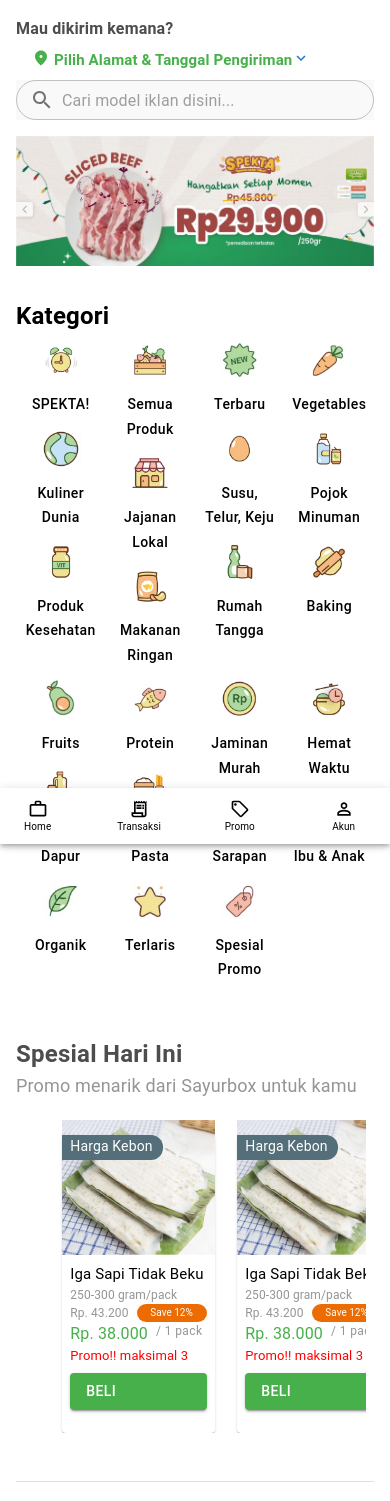
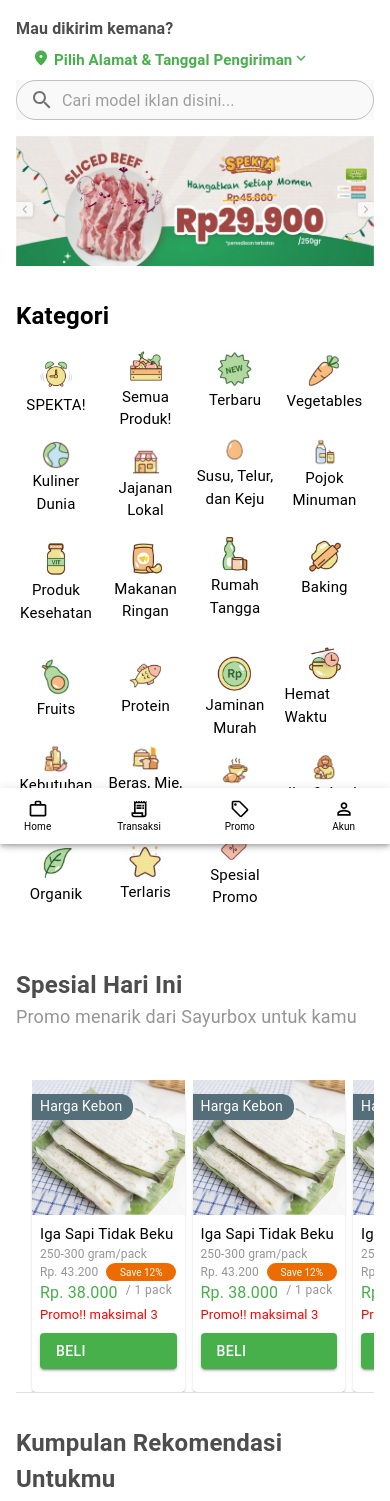
Before and after one commit to sugiatiismail/iklanin, a React (Create React App) app: page / in a window 390 px wide. Shown: the top 1501 px of the page. Built offline with nearby package versions, Linux system fonts and the light colour scheme.

Commit message:
Penambahan Responsive

```diff
--- a/src/component/HargaSpesial.js
+++ b/src/component/HargaSpesial.js
@@ -1,7 +1,6 @@
 import Typography from '@mui/material/Typography';
 import Box from '@mui/material/Box';
 import Container from "@mui/material/Container";
-import Grid from "@mui/material/Grid";
 import React from "react";
 // import harga from '../component/image/harga.png';
 import Stack from '@mui/material/Stack';
@@ -52,31 +51,25 @@
 
     return (
         <Box paddingTop={6}>
-            <Container   >
-                <Stack>
+            <Container  >
+                <Stack >
                     <Typography fontSize='24px' fontWeight='bold' color='#4D4D4D'>Spesial Hari Ini</Typography>
                     <Typography paddingBottom={2} fontSize='18px' color='#959595'>Promo menarik dari Sayurbox untuk kamu</Typography>
                 </Stack>
-                <Grid container spacing={isDesktop? 0: 3.5} columnSpacing={isDesktop ? 0 : -1} marginBottom={6}
-                >
-                    <Box  maxWidth sx={{
-                        display: 'flex',
-                        overflowX:isDesktop ? 'block': 'auto',
-                        justifyContent:'center',
+                <Box maxWidth sx={{
+                    display: 'flex',
+                    overflowX: isDesktop ? 'block' : 'auto',
+                    justifyContent: 'center', alignItems: 'center'
 
-                    }}>
+                }}>
+                    <Stack marginRight={ isDesktop ? 4.3 : 0} spacing={isDesktop ? -4.5 : -3} maxWidth direction='row' >
                         {hargakebon.map(item => (
-                            <Grid item key={item.id} xs={6} md={1.7} lg={1.7}>
-                                <Box ml= {isDesktop ? 0:70 } sx={{ display: 'flex', justifyContent: 'center' }}>
-                                    <GardenProduct
-                                    />
-                                </Box>
-                            </Grid>
+                            <GardenProduct />
                         ))}
-                    </Box>
-                </Grid>
-                <Divider />
-            </Container>
+                    </Stack>
+                </Box>
+            <Divider />
+        </Container>
         </Box >
     )
 }
--- a/src/component/Header.js
+++ b/src/component/Header.js
@@ -43,7 +43,7 @@
                 <Stack direction='row' mb={-2}>
                   <FmdGoodIcon sx={{ fontSize: 18, marginRight: 0.5, color:'#47b04b' }} />
                   <Typography fontSize={15} textAlign='center' fontWeight='bold' color='#47b04b'>Pilih Alamat & Tanggal Pengiriman</Typography>
-                  <KeyboardArrowDownIcon sx={{ fontSize: 18, marginRight: 0.5 }} color="primary" />
+                  <KeyboardArrowDownIcon sx={{ fontSize: 18, marginRight: 0.5, color:'#47b04b' }}/>
                 </Stack>
               </Stack>
             }
--- a/src/component/Kategori.js
+++ b/src/component/Kategori.js
@@ -1,6 +1,5 @@
 import { Typography } from "@mui/material";
 import Box from '@mui/material/Box';
-import Button from '@mui/material/Button';
 import Container from "@mui/material/Container";
 import Grid from "@mui/material/Grid";
 import Stack from "@mui/material/Stack";
@@ -28,12 +27,15 @@
 import spromo from '../component/image/spromo.jpg';
 import hw from '../component/image/hw.jpg';
 import ia from '../component/image/ia.jpg';
-
+import useMediaQuery from '@mui/material/useMediaQuery';
+import createTheme from '@mui/material/styles/createTheme';
 
 
 
 
 export default function Kategori() {
+    const theme = createTheme();
+    const isDesktop = useMediaQuery(theme.breakpoints.up('sm'));
 
 
     return (
@@ -41,182 +43,145 @@
             <Container >
                 <Typography fontSize='24px' fontWeight='bold'>Kategori</Typography>
                 <Grid container>
-                        <Grid item xs={3} md={1.5}  lg={1.5}>
-                            <Stack>
-                                <Button>
-                                    <img src={spekta} alt="spekta" style={{ height: 40 }} />
-                                </Button>
-                                <Button sx={{textTransform:'none'}} color="inherit" variant="text">SPEKTA!</Button>
+                    <Grid item xs={3} md={1.5} lg={1.5}>
+                        <Stack spacing={3} alignItems='center' justifyContent='center' width={isDesktop ? 140 : 80} height={310}>
+                            <Stack alignItems='center'>
+                                <img src={spekta} alt="spekta" height={isDesktop ? 55 : 40} width={isDesktop ? 55 : 40} />
+                                <Typography color="inherit" fontSize='15px'>SPEKTA!</Typography>
                             </Stack>
-
-                            <Stack>
-                                <Button>
-                                <img src={kd} alt="kd" style={{ height: 40 }} />
-                                </Button>
-                                <Button sx={{textTransform:'none'}} color="inherit" variant="text">Kuliner Dunia</Button>
+                            <Stack alignItems='center' width={isDesktop ? 200:20}>
+                                <img src={kd} alt="kd" height={isDesktop ? 45 : 30} width={isDesktop ? 45 : 30} />
+                                <Typography color="inherit" fontSize='15px' textAlign='center'>Kuliner Dunia</Typography>
                             </Stack>
-
-                            <Stack>
-                                <Button>
-                                    <img src={pk} alt="pk" style={{ height: 40 }} />
-                                </Button>
-                                <Button sx={{textTransform:'none'}} color="inherit" variant="text">Produk Kesehatan</Button>
+                            <Stack alignItems='center' width={isDesktop ? 200:20}>
+                                <img src={pk} alt="pk" height={isDesktop ? 55 : 40} width={isDesktop ? 55 : 40} />
+                                <Typography color="inherit" fontSize='15px' textAlign='center'>Produk Kesehatan</Typography>
+                            </Stack>
                         </Stack>
                     </Grid>
 
-                        <Grid item xs={3} md={1.5}  lg={1.5}>
-                            <Stack>
-                                <Button>
-                                    <img src={sp} alt="sp" style={{ height: 40 }} />
-                                </Button>
-                                <Button sx={{textTransform:'none'}} color="inherit" variant="text">Semua Produk</Button>
+                    <Grid item xs={3} md={1.5} lg={1.5}>
+                        <Stack spacing={isDesktop? 3 : 2} alignItems='center' justifyContent='center' width={isDesktop ? 140 : 80}  height={isDesktop ? 310 : 300} >
+                            <Stack alignItems='center' width={isDesktop ? 200:20}>
+                                <img src={sp} alt="sp" height={isDesktop ? 55 : 40} width={isDesktop ? 55 : 40} />
+                                <Typography color="inherit" fontSize='15px' textAlign='center'>Semua Produk!</Typography>
                             </Stack>
-
-                            <Stack>
-                                <Button>
-                                    <img src={jl} alt="jl" style={{ height: 40 }} />
-                                </Button>
-                                <Button sx={{textTransform:'none'}} color="inherit" variant="text">Jajanan Lokal</Button>
+                            <Stack alignItems='center' width={isDesktop ? 200:20}>
+                                <img src={jl} alt="jl" height={isDesktop ? 45 : 30} width={isDesktop ? 45 : 30} />
+                                <Typography color="inherit" fontSize='15px' textAlign='center'>Jajanan Lokal</Typography>
                             </Stack>
-
-                            <Stack>
-                                <Button>
-                                    <img src={mr} alt="mr" style={{ height: 40 }} />
-                                </Button>
-                                <Button sx={{textTransform:'none'}} color="inherit" variant="text">Makanan Ringan</Button>
+                            <Stack alignItems='center' width={isDesktop ? 200:20}>
+                                <img src={mr} alt="mr" height={isDesktop ? 55 : 40} width={isDesktop ? 55 : 40} />
+                                <Typography color="inherit" fontSize='15px' textAlign='center'>Makanan Ringan </Typography>
+                            </Stack>
                         </Stack>
                     </Grid>
 
-                        <Grid item xs={3} md={1.5}  lg={1.5}>
-                            <Stack>
-                                <Button>
-                                    <img src={terbaru} alt="terbaru" style={{ height: 40 }} />
-                                </Button>
-                                <Button sx={{textTransform:'none'}} color="inherit" variant="text">Terbaru</Button>
+
+                    <Grid item xs={3} md={1.5} lg={1.5}>
+                        <Stack spacing={3} alignItems='center' justifyContent='center' height={isDesktop ? 310 : 300} width={isDesktop ? 140 : 80} >
+                            <Stack alignItems='center'>
+                                <img src={terbaru} alt="terbaru" height={isDesktop ? 55 : 40} width={isDesktop ? 55 : 40} />
+                                <Typography color="inherit" fontSize='15px'>Terbaru</Typography>
                             </Stack>
-
-                            <Stack>
-                                <Button>
-                                    <img src={stk} alt="stk" style={{ height: 40 }} />
-                                </Button>
-                                <Button sx={{textTransform:'none'}} color="inherit" variant="text">Susu, Telur, Keju</Button>
+                            <Stack alignItems='center' width={isDesktop ? 200:100}>
+                                <img src={stk} alt="stk" height={isDesktop ? 45 : 30} width={isDesktop ? 45 : 30} />
+                                <Typography color="inherit" fontSize='15px' textAlign='center'>Susu, Telur, dan Keju</Typography>
                             </Stack>
-
-                            <Stack>
-                                <Button>
-                                    <img src={rt} alt="rt" style={{ height: 40 }} />
-                                </Button>
-                                <Button sx={{textTransform:'none'}} color="inherit" variant="text">Rumah Tangga</Button>
+                            <Stack alignItems='center' width={isDesktop ? 200:20}>
+                                <img src={rt} alt="rt" height={isDesktop ? 55 : 40} width={isDesktop ? 55 : 40} />
+                                <Typography color="inherit" fontSize='15px' textAlign='center'>Rumah Tangga </Typography>
+                            </Stack>
                         </Stack>
                     </Grid>
 
-                        <Grid item xs={3} md={1.5}  lg={1.5}>
-                            <Stack>
-                                <Button>
-                                    <img src={vegetables} alt="vegetables" style={{ height: 40 }} />
-                                </Button>
-                                <Button sx={{textTransform:'none'}} color="inherit" variant="text">Vegetables</Button>
+
+
+                    <Grid item xs={3} md={1.5} lg={1.5}>
+                        <Stack spacing={3} alignItems='center' justifyContent='center' height={isDesktop ? 310 : 280} width={isDesktop ? 140 : 80}>
+                            <Stack alignItems='center'>
+                                <img src={vegetables} alt="vegetables" height={isDesktop ? 55 : 40} width={isDesktop ? 55 : 40} />
+                                <Typography color="inherit" fontSize='15px'>Vegetables</Typography>
                             </Stack>
-
-                            <Stack>
-                                <Button>
-                                    <img src={pm} alt="pm" style={{ height: 40 }} />
-                                </Button>
-                                <Button sx={{textTransform:'none'}} color="inherit" variant="text">Pojok Minuman</Button>
+                            <Stack alignItems='center' width={isDesktop ? 200:20}>
+                                <img src={pm} alt="pm" height={isDesktop ? 45 : 30} width={isDesktop ? 45 : 30} />
+                                <Typography color="inherit" fontSize='15px' textAlign='center'>Pojok Minuman</Typography>
                             </Stack>
-
-                            <Stack>
-                                <Button>
-                                    <img src={baking} alt="baking" style={{ height: 40 }} />
-                                </Button>
-                                <Button sx={{textTransform:'none'}} color="inherit" variant="text">Baking</Button>
+                            <Stack alignItems='center'>
+                                <img src={baking} alt="baking" height={isDesktop ? 55 : 40} width={isDesktop ? 55 : 40} />
+                                <Typography color="inherit" fontSize='15px'>Baking </Typography>
+                            </Stack>
                         </Stack>
                     </Grid>
 
-                        <Grid item xs={3} md={1.5}  lg={1.5}>
-                                <Stack>
-                                    <Button>
-                                        <img src={fruits} alt="fruits" style={{ height: 40 }} />
-                                    </Button>
-                                    <Button sx={{textTransform:'none'}} color="inherit" variant="text">Fruits</Button>
+
+                    <Grid item xs={3} md={1.5} lg={1.5}>
+                        <Stack spacing={3} alignItems='center' justifyContent='center'  height={isDesktop ? 310 : 275}  width={isDesktop ? 140 : 80} >
+                            <Stack alignItems='center'>
+                                <img src={fruits} alt="fruits" height={isDesktop ? 55 : 40} width={isDesktop ? 55 : 40} />
+                                <Typography color="inherit" fontSize='15px'>Fruits</Typography>
                             </Stack>
-
-                                <Stack>
-                                    <Button>
-                                        <img src={kdapur} alt="kdapur" style={{ height: 40 }} />
-                                    </Button>
-                                    <Button sx={{textTransform:'none'}} color="inherit" variant="text">Kebutuhan Dapur</Button>
+                            <Stack alignItems='center' width={isDesktop ? 200:20}>
+                                <img src={kdapur} alt="kdapur" height={isDesktop ? 45 : 30} width={isDesktop ? 45 : 30} />
+                                <Typography color="inherit" fontSize='15px' textAlign='center'>Kebutuhan Dapur</Typography>
                             </Stack>
-
-                                <Stack>
-                                    <Button>
-                                        <img src={organik} alt="organik" style={{ height: 40 }} />
-                                    </Button>
-                                    <Button sx={{textTransform:'none'}} color="inherit" variant="text">Organik</Button>
+                            <Stack alignItems='center'>
+                                <img src={organik} alt="organik" height={isDesktop ? 55 : 40} width={isDesktop ? 55 : 40} />
+                                <Typography color="inherit" fontSize='15px'>Organik </Typography>
+                            </Stack>
                         </Stack>
                     </Grid>
 
-                        <Grid item xs={3} md={1.5}  lg={1.5}>
-                            <Stack>
-                                <Button>
-                                    <img src={protein} alt="protein" style={{ height: 40 }} />
-                                </Button>
-                                <Button sx={{textTransform:'none'}} color="inherit" variant="text">Protein</Button>
+
+                    <Grid item xs={3} md={1.5} lg={1.5}>
+                        <Stack spacing={3} alignItems='center' justifyContent='center' height={isDesktop ? 310 : 270} width={isDesktop ? 140 : 80} >
+                            <Stack alignItems='center'>
+                                <img src={protein} alt="protein" height={isDesktop ? 55 : 40} width={isDesktop ? 55 : 40} />
+                                <Typography color="inherit" fontSize='15px'>Protein</Typography>
                             </Stack>
-
-                            <Stack>
-                                <Button>
-                                    <img src={bmp} alt="bmp" style={{ height: 40 }} />
-                                </Button>
-                                <Button sx={{textTransform:'none'}} color="inherit" variant="text">Beras, Mie, Pasta</Button>
+                            <Stack alignItems='center' width={isDesktop ? 200:90}>
+                                <img src={bmp} alt="bmp" height={isDesktop ? 45 : 30} width={isDesktop ? 45 : 30} />
+                                <Typography color="inherit" fontSize='15px' textAlign='center'>Beras, Mie, Pasta</Typography>
                             </Stack>
-
-                            <Stack>
-                                <Button>
-                                    <img src={terlaris} alt="terlaris" style={{ height: 40 }} />
-                                </Button>
-                                <Button sx={{textTransform:'none'}} color="inherit" variant="text">Terlaris</Button>
+                            <Stack alignItems='center'>
+                                <img src={terlaris} alt="terlaris" height={isDesktop ? 55 : 40} width={isDesktop ? 55 : 40} />
+                                <Typography color="inherit" fontSize='15px'>Terlaris </Typography>
+                            </Stack>
                         </Stack>
                     </Grid>
 
-                        <Grid item xs={3} md={1.5}  lg={1.5}>
-                            <Stack>
-                                <Button>
-                                    <img src={jhm} alt="jhm" style={{ height: 40 }} />
-                                </Button>
-                                <Button sx={{textTransform:'none'}} color="inherit" variant="text">Jaminan Murah</Button>
+
+                    <Grid item xs={3} md={1.5} lg={1.5}>
+                        <Stack spacing={2} alignItems='center' justifyContent='center' height={isDesktop ? 290 : 275} width={isDesktop ? 140 : 80} >
+                            <Stack alignItems='center' width={isDesktop ? 200:20}>
+                                <img src={jhm} alt="jhm" height={isDesktop ? 55 : 40} width={isDesktop ? 55 : 40} />
+                                <Typography color="inherit" fontSize='15px' textAlign='center'>Jaminan Murah</Typography>
                             </Stack>
-
-                            <Stack>
-                                <Button>
-                                    <img src={sarapan} alt="sarapan" style={{ height: 40 }} />
-                                </Button>
-                                <Button sx={{textTransform:'none'}} color="inherit" variant="text">Sarapan</Button>
+                            <Stack alignItems='center'>
+                                <img src={sarapan} alt="sarapan" height={isDesktop ? 45 : 30} width={isDesktop ? 45 : 30} />
+                                <Typography color="inherit" fontSize='15px'>Sarapan</Typography>
                             </Stack>
-
-                            <Stack>
-                                <Button>
-                                    <img src={spromo} alt="spromo" style={{ height: 40 }} />
-                                </Button>
-                                <Button sx={{textTransform:'none'}} color="inherit" variant="text">Spesial Promo</Button>
+                            <Stack alignItems='center' width={isDesktop ? 200:20}>
+                                <img src={spromo} alt="spromo" height={isDesktop ? 55 : 40} width={isDesktop ? 55 : 40} />
+                                <Typography color="inherit" fontSize='15px' textAlign='center'>Spesial Promo </Typography>
+                            </Stack>
                         </Stack>
                     </Grid>
 
-                        <Grid item xs={3} md={1.5}  lg={1.5}>
-                            <Stack>
-                                <Button>
-                                    <img src={hw} alt="hw" style={{ height: 40 }} />
-                                </Button>
-                                <Button sx={{textTransform:'none'}} color="inherit" variant="text">Hemat Waktu</Button>
+
+                    <Grid item xs={3} md={1.5} lg={1.5}>
+                        <Stack spacing={3} alignItems='center' justifyContent='center'height={isDesktop ? 200 : 160} width={isDesktop ? 140 : 80} >
+                            <Stack alignItems='center'>
+                                <img src={hw} alt="hw" height={isDesktop ? 55 : 40} width={isDesktop ? 55 : 40} />
+                                <Typography color="inherit" fontSize='15px'>Hemat Waktu</Typography>
                             </Stack>
-
-                            <Stack>
-                                <Button>
-                                    <img src={ia} alt="ia" style={{ height: 40 }} />
-                                </Button>
-                                <Button sx={{textTransform:'none'}} color="inherit" variant="text">Ibu & Anak</Button>
+                            <Stack alignItems='center'>
+                                <img src={ia} alt="ia" height={isDesktop ? 45 : 30} width={isDesktop ? 45 : 30} />
+                                <Typography color="inherit" fontSize='15px'>Ibu & Anak</Typography>
+                            </Stack>
                         </Stack>
                     </Grid>
+
                 </Grid>
             </Container>
         </Box >
--- a/src/component/KumpulanRekomendasi.js
+++ b/src/component/KumpulanRekomendasi.js
@@ -3,14 +3,8 @@
 import React from "react";
 import imagerekomendasi from '../component/image/imagerekomendasi.png';
 import Typography from '@mui/material/Typography'
-import useMediaQuery from '@mui/material/useMediaQuery';
-import createTheme from '@mui/material/styles/createTheme';
-
-
 
 export default function KumpulanRekomendasi() {
-    const theme = createTheme();
-    const isDesktop = useMediaQuery(theme.breakpoints.up('sm'));
 
     return (
         <Box paddingTop={4}>
@@ -18,7 +12,7 @@
                 <Typography fontSize='24px' fontWeight='bold' color='#4D4D4D'>Kumpulan Rekomendasi Untukmu</Typography>
                 <Typography paddingBottom={2} fontSize='18px' color='#959595'>Ada Rekomendasi yang Bikin Happy</Typography>
                 <Box sx={{ display: 'flex', alignItems: 'center', justifyContent: 'center', py: 1 }}>
-                    <img src={imagerekomendasi} alt="imagerekomendasi" style={{ height: isDesktop ? 390 : 110 }} />
+                    <img src={imagerekomendasi} alt="imagerekomendasi" width='100%' />
                 </Box>
             </Container>
         </Box >
```
Also changed, not shown: src/component/DagingSegar.js (+6 -6 lines). Lines whose indentation alone changed are shown as unchanged.
